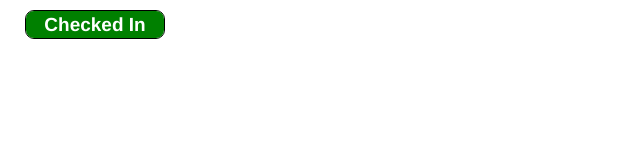
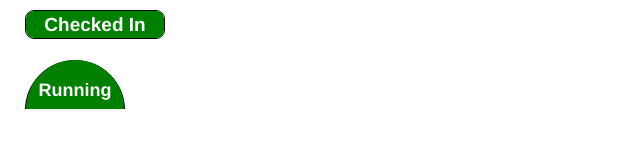
Before and after one commit to geocolumbus/indicators, a plain HTML site: page index.html in a window 1280 px wide. Shown: the whole page, without its empty margins (0-640 px from the left). Drawn offline with nearby package versions, Linux system fonts and the light colour scheme.

Commit message:
Perfect half round indicators

```diff
--- a/css/main.css
+++ b/css/main.css
@@ -1,5 +1,6 @@
 .container {
     margin: 10px 0 0 10px;
+    --indicator-time: 2000ms;
 }
 
 .square-window-indicator {
@@ -15,7 +16,7 @@
 
 .square-window-dial {
     margin-top: calc(var(--indicator-select) * (var(--indicator-size) * -1 - 8px));
-    transition: margin-top 500ms;
+    transition: margin-top var(--indicator-time);
     transition-timing-function: ease-in-out;
     cursor: pointer;
 }
@@ -24,17 +25,65 @@
     --indicator-select: 2
 }
 
-.indicator {
+.square-window-dial .indicator {
     font-weight: bold;
     font-size: var(--indicator-size);
-    text-align:center;
+    text-align: center;
+}
+
+/* Half round window indicator ****************************************************************************************/
+
+.half-round-window-indicator {
+    position: relative;
+    background-color: black;
+    width: 100px;
+    height: 100px;
+    border-radius: 50px;
+    cursor: pointer;
+}
+
+.half-round-window-indicator .dial {
+    transition: margin-left var(--indicator-time), margin-right var(--indicator-time), transform var(--indicator-time);
+    transition-timing-function: ease-in-out;
+    margin-left: 1px;
+    margin-right: 0px;
+    margin-top: 1px;
+}
+
+.half-round-window-indicator .dial:hover {
+    transform: rotate(180deg);
+    margin-right: 1px;
+    margin-left: 0;
+}
+
+.half-round-window-indicator .dial .indicator {
+    width: 98px;
+    height: 49px;
+    border-top-left-radius: 49px;
+    border-top-right-radius: 49px;
+    text-align: center;
+    font-weight: bold;
+    font-size: 18px;
+    padding-top: 18px;
+}
+
+.half-round-window-indicator .dial .indicator:nth-child(2) {
+    transform: rotate(180deg);
+}
+
+.half-round-window-indicator .blocker {
+    position: absolute;
+    top: 49px;
+    left: 0px;
+    background-color: white;
+    width: 100px;
+    height: 51px;
 }
 
 .green {
     background-color: green;
     color: white;
 }
-
 
 .blue {
     background-color: blue;
@@ -44,3 +93,8 @@
 .yellow {
     background-color: yellow;
 }
+
+.red {
+    background-color: red;
+    color: white;
+}
--- a/index.html
+++ b/index.html
@@ -26,7 +26,15 @@
       </div>
    </div>
 
-   <div class="half-round-window-indicator"></div>
+   <br>
+
+   <div class="half-round-window-indicator">
+      <div class="dial">
+         <div class="indicator green">Running</div>
+         <div class="indicator red">Stopped</div>
+      </div>
+      <div class="blocker"></div>
+   </div>
 
 </div>
 
```
